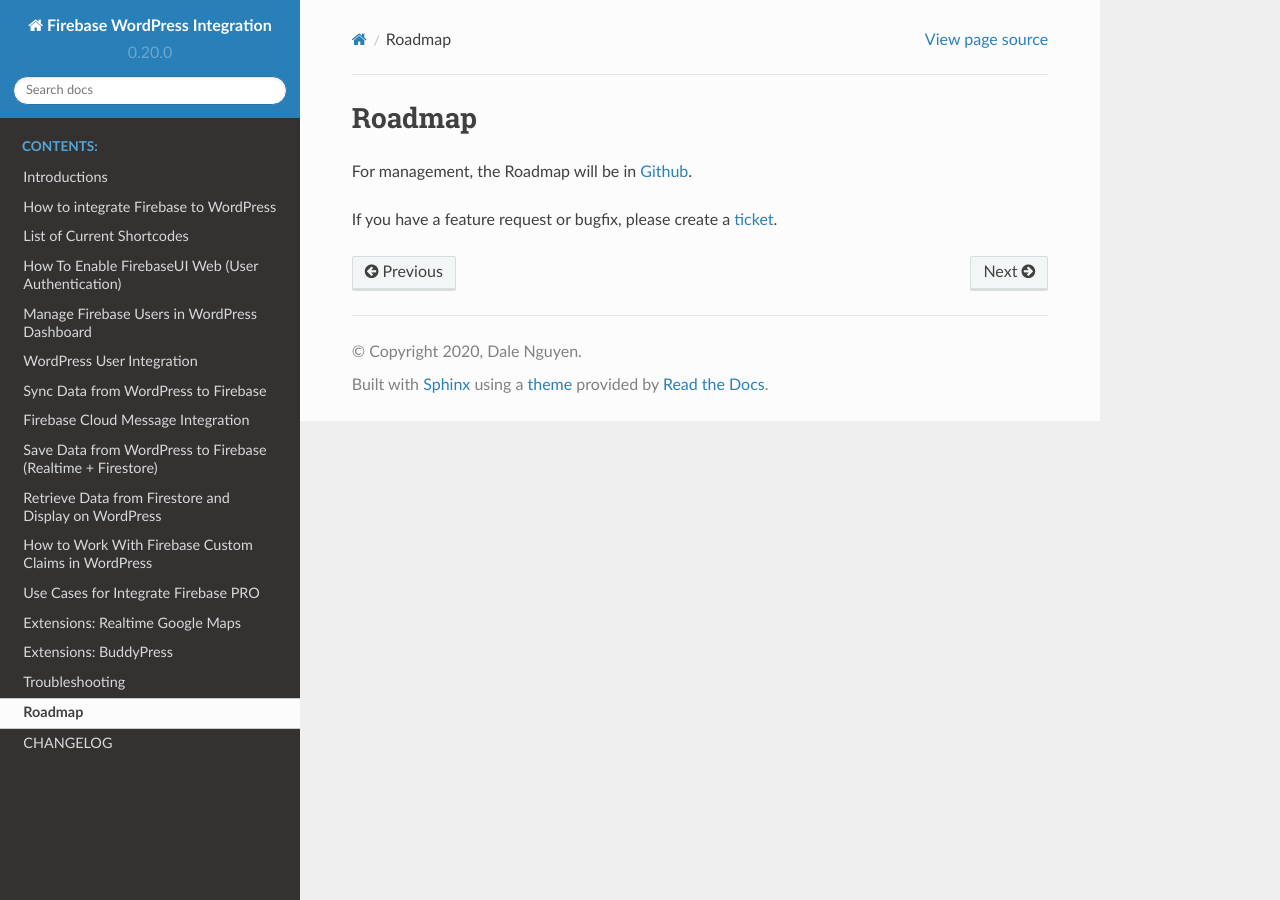
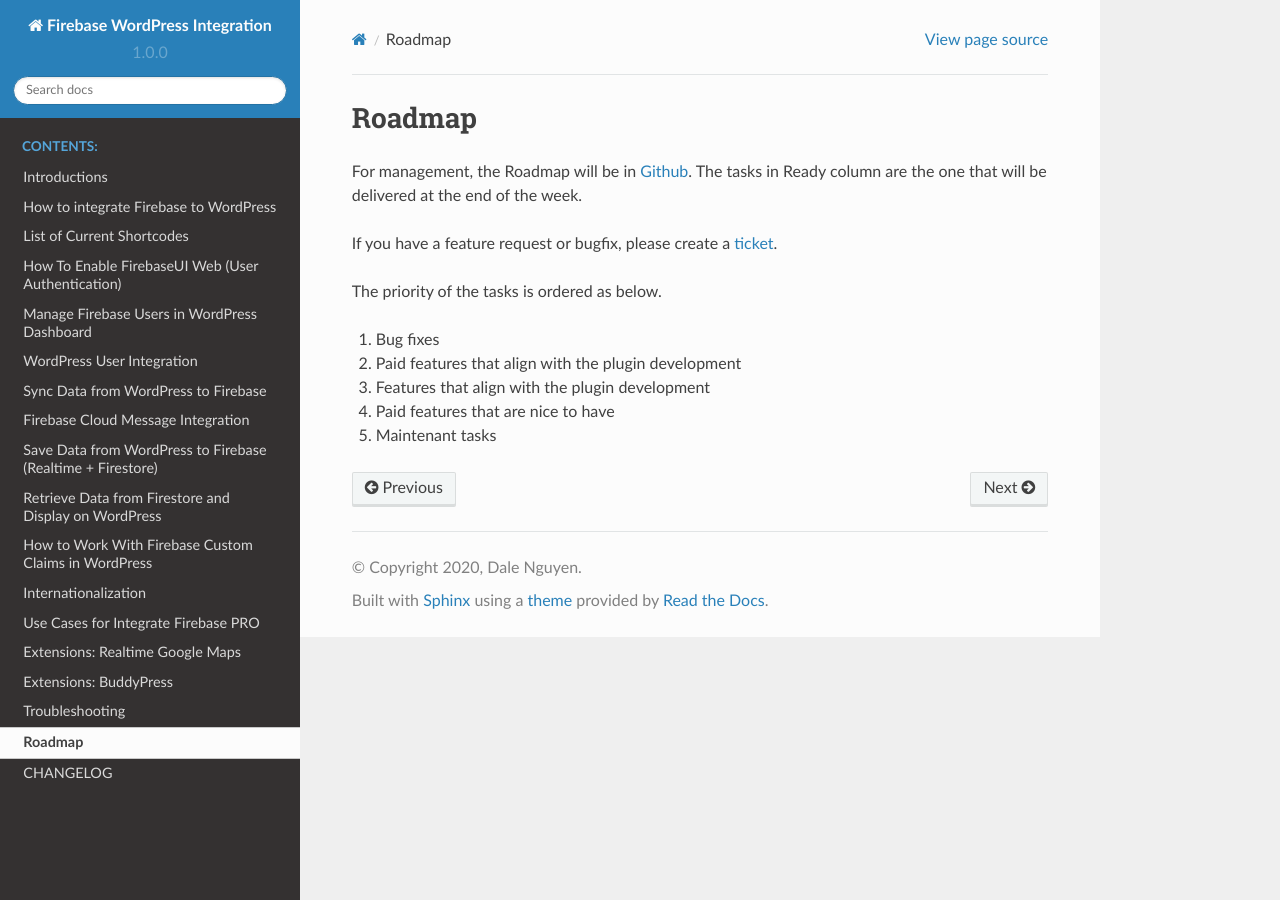
Before and after one commit to dalenguyen/firebase-wordpress-docs, a Sphinx documentation site: the page built from docs/roadmap.rst, in a window 1280 px wide. Built offline with Sphinx 7.4.7 and the Read the Docs theme 2.0.0, drawn with Linux system fonts in a browser that asks for light colours; pages that are not in the unit, such as notebooks, are missing from menus.

```diff
--- a/docs/conf.py
+++ b/docs/conf.py
@@ -22,7 +22,7 @@ copyright = '2020, Dale Nguyen'
 author = u'Dale Nguyen'
 
 # The short X.Y version
-version = '0.20.0'
+version = '1.0.0'
 release = version
 
 # -- General configuration ---------------------------------------------------
--- a/docs/roadmap.rst
+++ b/docs/roadmap.rst
@@ -1,6 +1,14 @@
 Roadmap
 =============
 
-For management, the Roadmap will be in `Github <https://github.com/dalenguyen/firebase-wordpress-plugin/projects/2>`_.
+For management, the Roadmap will be in `Github <https://github.com/dalenguyen/firebase-wordpress-plugin/projects/2>`_. The tasks in Ready column are the one that will be delivered at the end of the week.
 
 If you have a feature request or bugfix, please create a `ticket <https://github.com/dalenguyen/firebase-wordpress-plugin/issues>`_.
+
+The priority of the tasks is ordered as below.
+
+1. Bug fixes
+2. Paid features that align with the plugin development
+3. Features that align with the plugin development
+4. Paid features that are nice to have
+5. Maintenant tasks
```
Also changed, not shown: docs/   firebase-user-profile.rst (added, +72 -0 lines), docs/change-log.rst (+9 -0 lines), docs/index.rst (+5 -3 lines), docs/internationalization.rst (added, +12 -0 lines), docs/save-data-realtime-firestore.rst (+15 -0 lines), docs/images/account/firebase-user-profile.png (added), docs/images/auth/firebaseui-web-settings.png, docs/images/internationalization/FirebaseUI-Web-translation.png (added).
